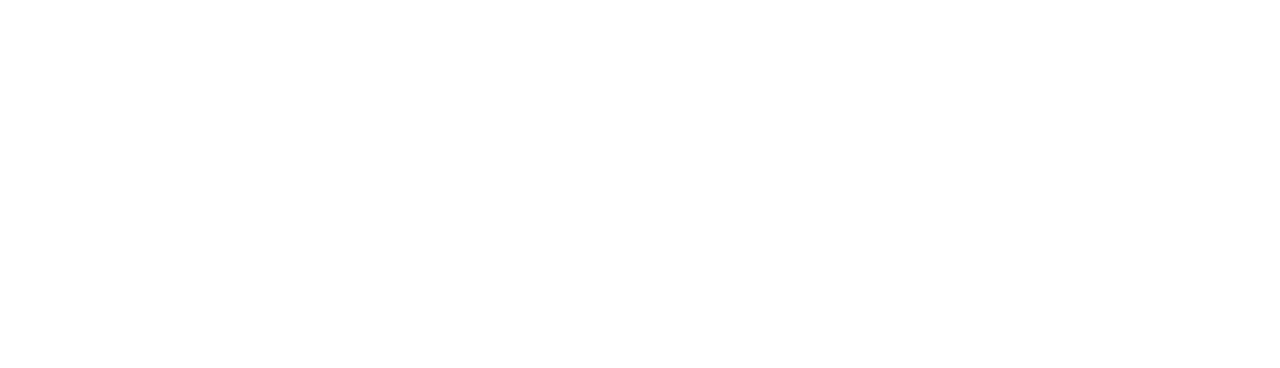
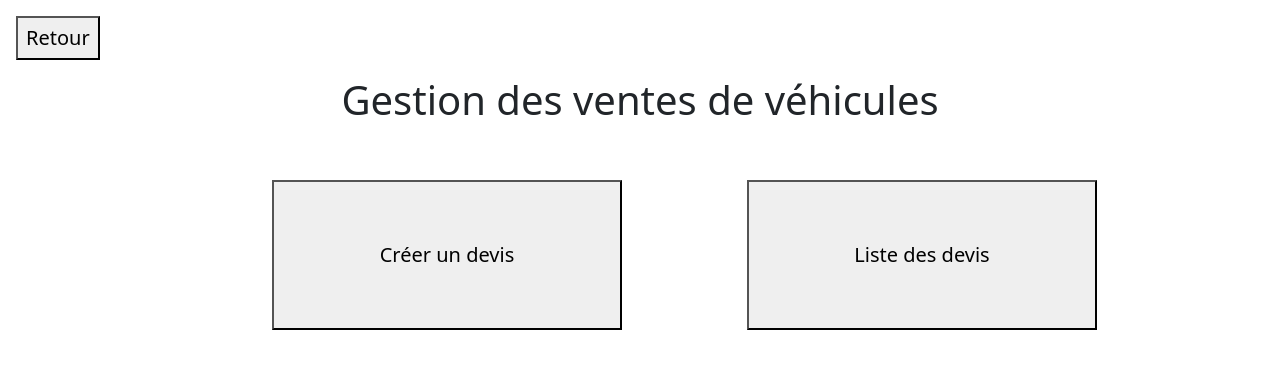
Before and after one commit to Pallies/ang13TP, an Angular app: page /menu-vehicules in a window 1280 px wide. Before the commit this address led to /. Shown: the top 368 px of the page. Built offline with nearby package versions, Linux system fonts and the light colour scheme.

Commit message:
ajout sous menu véhicules + rectif routerlink menu principal

```diff
--- a/src/app/app-routing.module.ts
+++ b/src/app/app-routing.module.ts
@@ -3,6 +3,7 @@
 import { LoaduserResolver } from './core/resolvers/loaduser.resolver';
 import { LoginComponent } from './login/login.component';
 import { MenuComponent } from './menu/menu.component';
+import { MenuVehiculesComponent } from './menu/menu-vehicules/menu-vehicules.component';
 
 const routes: Routes = [
   {
@@ -12,6 +13,9 @@
   {
     path:"menu", component: MenuComponent
   },
+  {
+    path:"menu-vehicules", component: MenuVehiculesComponent
+  },
 ];
 
 @NgModule({
--- a/src/app/app.module.ts
+++ b/src/app/app.module.ts
@@ -7,12 +7,14 @@
 import { MenuComponent } from './menu/menu.component';
 import { LoginComponent } from './login/login.component';
 import { HttpClientModule } from '@angular/common/http';
+import { MenuVehiculesComponent } from './menu/menu-vehicules/menu-vehicules.component';
 
 @NgModule({
   declarations: [
     AppComponent,
     MenuComponent,
-    LoginComponent
+    LoginComponent,
+    MenuVehiculesComponent
   ],
   imports: [
     BrowserModule,
--- /dev/null
+++ b/src/app/menu/menu-vehicules/menu-vehicules.component.html
@@ -0,0 +1,12 @@
+<a routerLink="/menu" class="h5"><button class="m-3 p-2">Retour</button></a>
+<h1 class="text-center">Gestion des ventes de véhicules</h1>
+<div class="container">
+  <div class="row">
+    <div class="col-md-3 offset-md-2 mt-5">
+      <a routerLink="/devis" class="h5"><button style="width:350px; height:150px;">Créer un devis</button></a>
+    </div>
+    <div class="col-md-3 offset-md-2 mt-5">
+      <a routerLink="/devis" class="h5"><button style="width:350px; height:150px;">Liste des devis</button></a>
+    </div>
+  </div>
+</div>
--- /dev/null
+++ b/src/app/menu/menu-vehicules/menu-vehicules.component.ts
@@ -0,0 +1,15 @@
+import { Component, OnInit } from '@angular/core';
+
+@Component({
+  selector: 'app-menu-vehicules',
+  templateUrl: './menu-vehicules.component.html',
+  styleUrls: ['./menu-vehicules.component.css']
+})
+export class MenuVehiculesComponent implements OnInit {
+
+  constructor() { }
+
+  ngOnInit(): void {
+  }
+
+}
--- a/src/app/menu/menu.component.html
+++ b/src/app/menu/menu.component.html
@@ -2,7 +2,7 @@
 <div class="container">
   <div class="row">
     <div class="col mt-5 mb-5">
-      <a routerLink="/clients" class="h5"><button style="width:350px; height:150px;">Gestion des clients</button></a>
+      <a routerLink="/menu-clients" class="h5"><button style="width:350px; height:150px;">Gestion des clients</button></a>
     </div>
     <!-- <div class="col mt-5 mb-5">
       <a routerLink="/" class="h5"><button style="width:350px; height:150px;">Gestion des stocks</button></a>
@@ -11,13 +11,13 @@
       <a routerLink="/" class="h5"><button style="width:350px; height:150px;">Gestion des fiches d'entretien</button></a>
     </div> -->
     <div class="col mt-5">
-      <a routerLink="/vehicules" class="h5"><button style="width:350px; height:150px;">Gestion des ventes de véhicules</button></a>
+      <a routerLink="/menu-vehicules" class="h5"><button style="width:350px; height:150px;">Gestion des ventes de véhicules</button></a>
     </div>
     <!-- <div class="col mt-5">
       <a routerLink="/" class="h5"><button style="width:350px; height:150px;">Gestion des tâches</button></a>
     </div> -->
     <div class="col mt-5">
-      <a routerLink="/utilisateurs" class="h5"><button style="width:350px; height:150px;">Gestion des utilisateurs</button></a>
+      <a routerLink="/menu-utilisateurs" class="h5"><button style="width:350px; height:150px;">Gestion des utilisateurs</button></a>
     </div>
   </div>
 </div>
```
Also changed, not shown: src/app/menu/menu-vehicules/menu-vehicules.component.css (added), 1 other file (tests, documents, lock files or other folders).
